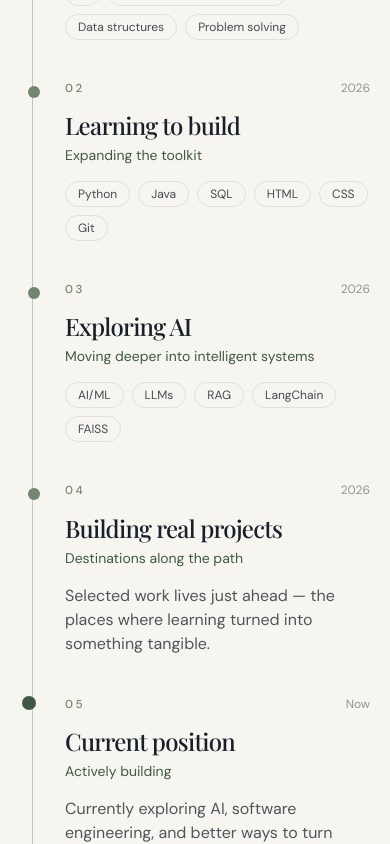
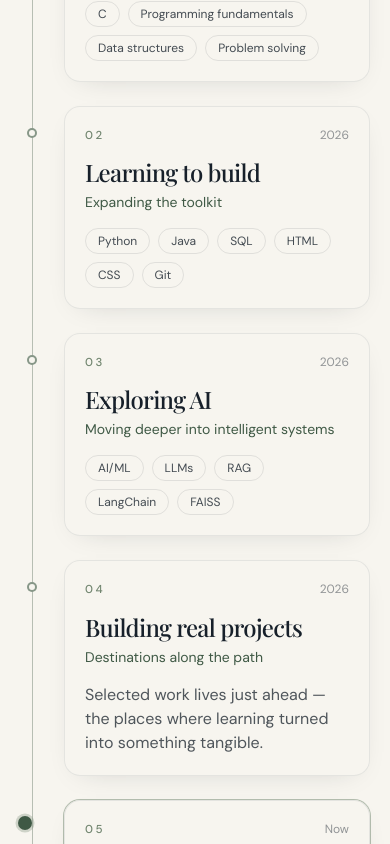
Before and after one commit to praghnyau/PortFolio, a React (Vite) app: page / in a window 390 px wide. Shown: the part 1380-2224 px from the top of the page. Built offline with nearby package versions, Linux system fonts and the light colour scheme; a web font is replaced by a local one.

Commit message:
Improve mobile Journey: animated timeline line, scroll-triggered slide-in cards

```diff
--- a/src/components/Journey.tsx
+++ b/src/components/Journey.tsx
@@ -1,11 +1,13 @@
 import {
   motion,
+  useInView,
   useReducedMotion,
   useScroll,
   useSpring,
   useTransform,
 } from "framer-motion"
 import { useRef } from "react"
+import type { JourneyMilestone as JourneyMilestoneData } from "../data/journey"
 import { journeyMilestones } from "../data/journey"
 import { JourneyMilestoneCard, MilestoneBody } from "./JourneyMilestone"
 import { SectionHeading } from "./SectionHeading"
@@ -101,28 +103,78 @@ export function Journey() {
 }
 
 function MobileJourney() {
+  const ref = useRef<HTMLDivElement>(null)
+  const reduce = useReducedMotion()
+  const { scrollYProgress } = useScroll({
+    target: ref,
+    offset: ["start 0.9", "end 0.5"],
+  })
+  const raw = useSpring(scrollYProgress, { stiffness: 50, damping: 25, mass: 0.5 })
+  const lineScale = reduce ? 1 : raw
+
   return (
-    <ol className="relative ml-3 border-l border-forest/30 pl-8 dark:border-beige/30">
-      {journeyMilestones.map((milestone) => (
-        <li key={milestone.id} className="relative pb-10 last:pb-0">
-          {milestone.kind === "here" ? (
-            <span className="absolute -left-[43px] top-0 flex items-center justify-center">
+    <div ref={ref} className="relative ml-3 pl-8">
+      {/* Animated vertical timeline line — draws down as you scroll */}
+      <motion.div
+        aria-hidden="true"
+        className="absolute left-0 top-0 w-px origin-top bg-forest/35 dark:bg-beige/35"
+        style={{ height: "100%", scaleY: lineScale }}
+      />
+
+      <ol className="space-y-6">
+        {journeyMilestones.map((milestone, index) => (
+          <MobileJourneyItem key={milestone.id} milestone={milestone} index={index} />
+        ))}
+      </ol>
+    </div>
+  )
+}
+
+function MobileJourneyItem({
+  milestone,
+  index: _index,
+}: {
+  milestone: JourneyMilestoneData
+  index: number
+}) {
+  const ref = useRef<HTMLLIElement>(null)
+  const isInView = useInView(ref, { once: true, margin: "-40px 0px" })
+  const reduce = useReducedMotion()
+  const isHere = milestone.kind === "here"
+  const isNext = milestone.kind === "next"
+
+  return (
+    <motion.li
+      ref={ref}
+      initial={reduce ? false : { opacity: 0, x: -20 }}
+      animate={isInView ? { opacity: 1, x: 0 } : undefined}
+      transition={{ duration: 0.55, ease: [0.22, 1, 0.36, 1] }}
+      className="relative"
+    >
+      {/* Timeline dot */}
+      {isHere ? (
+        <span
+          className="absolute -left-[46px] top-4 flex items-center justify-center"
+          aria-hidden="true"
+        >
           <span className="absolute inline-flex h-8 w-8 rounded-full bg-forest/20 motion-safe:animate-ping" />
-              <span className="relative h-3.5 w-3.5 rounded-full bg-forest dark:bg-beige" />
+          <span className="relative h-3.5 w-3.5 rounded-full bg-forest shadow-[0_0_0_2.5px_rgba(113,133,111,0.3)] dark:bg-beige" />
         </span>
       ) : (
         <span
-              className="absolute -left-[37px] top-1.5 h-3 w-3 rounded-full bg-sage"
+          className="absolute -left-[37px] top-[22px] h-2.5 w-2.5 rounded-full border-2 border-forest/60 bg-cream dark:border-beige/60 dark:bg-navy"
           aria-hidden="true"
         />
       )}
-          <MilestoneBody
-            milestone={milestone}
-            isHere={milestone.kind === "here"}
-            isNext={milestone.kind === "next"}
-          />
-        </li>
-      ))}
-    </ol>
+
+      {/* Card */}
+      <article
+        className={`rounded-2xl border border-navy/8 bg-cream/70 p-5 shadow-[0_8px_28px_-18px_rgba(23,32,42,0.25)] dark:border-cream/10 dark:bg-navy/40 ${
+          isHere ? "ring-1 ring-sage/50" : ""
+        }`}
+      >
+        <MilestoneBody milestone={milestone} isHere={isHere} isNext={isNext} />
+      </article>
+    </motion.li>
   )
 }
```
Also changed, not shown: 5 other files (tests, documents, lock files or other folders). Lines whose indentation alone changed are shown as unchanged.
